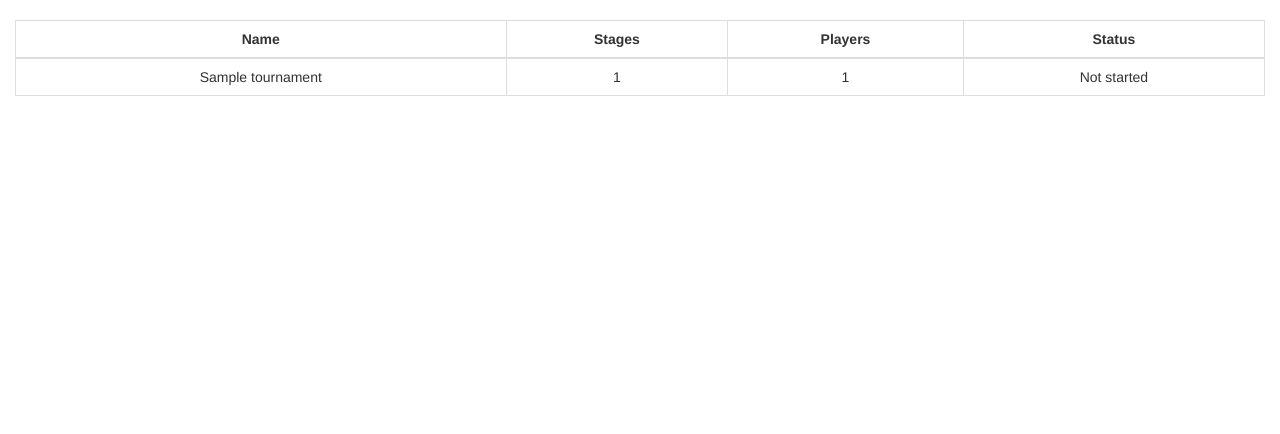
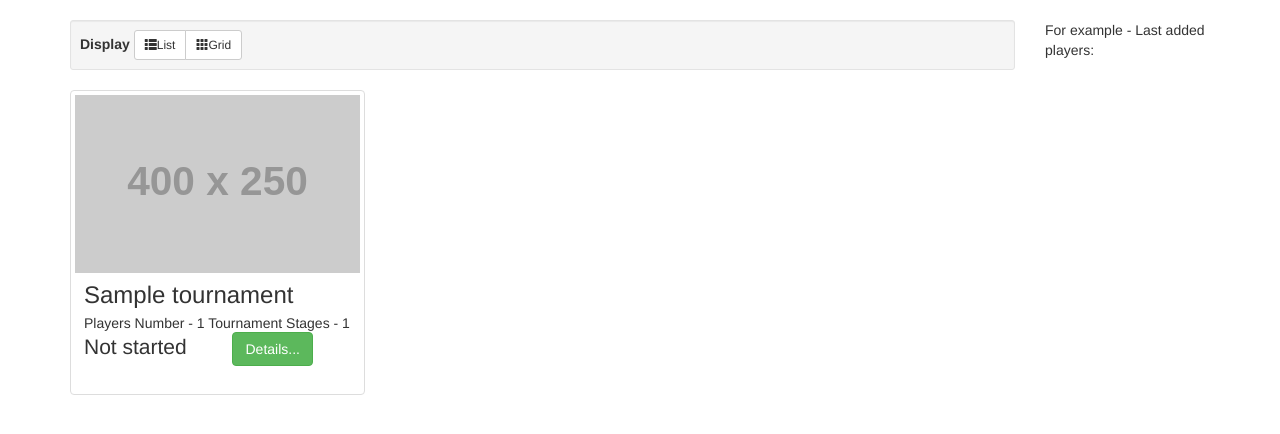
Before and after one commit to chulanovskyi/light_it_task, a Django app: template tournament/templates/tournament/main.html in a window 1280 px wide. Shown: the part 104-538 px from the top of the page. Run offline with Django 3.2, Linux system fonts and the light colour scheme; the template is opened without the code that fills it: values that come from a table or form of the project are taken from there, others are empty; tables that the repository leaves empty hold one stand-in row (values such as "Sample post"); grey boxes labelled with a size stand in for pictures from a placeholder-image service; parts of the project's set-up code (start-up, migrations or seed data) failed here and were passed over; some libraries are stand-ins or nearby versions; some web fonts are replaced.

Commit message:
Redesign main page

```diff
--- a/tournament/templates/tournament/main.html
+++ b/tournament/templates/tournament/main.html
@@ -1,57 +1,71 @@
 {% extends 'tournament/base.html' %}
 {% load static %}
 
-{% block title %}Welcome!{% endblock %}
+
+{% block title %}{{ tournament.name }}{% endblock %}
 
 {% block head %}
   <script src={% static "tournament/js/create_validation.js" %}></script>
 {% endblock %}
 
 {% block content %}
-  <div class="container-fluid text-center">
+<div class="container bs-docs-container">
+ <div class="row">
+ <div class="col-md-10" role="main">
+    <div class="well well-sm">
+        <strong>Display</strong>
+        <div class="btn-group">
+            <a href="#" id="list" class="btn btn-default btn-sm"><span class="glyphicon glyphicon-th-list">
+            </span>List</a> <a href="#" id="grid" class="btn btn-default btn-sm"><span
+                class="glyphicon glyphicon-th"></span>Grid</a>
                {% if is_admin%}
       <a href="#" data-toggle="modal" data-target="#create_modal">
-        <button class="btn btn-lg btn-success btn-create">Create tournament</button>
+        <button class="btn btn-default btn-sm">Create tournament</button>
       </a>
     {% endif %}
+        </div>
+    </div>
+    <div id="products" class="row list-group">
     {% if all_tournaments %}
-      <table class="table table-responsive table-bordered">
-        <thead class="main-table-head">
-        <tr>
+      {% for tourn in all_tournaments %}
+        <div class="item  col-xs-12 col-md-4">
+            <div class="thumbnail">
+                <img class="group list-group-image" src="http://placehold.it/400x250/000/fff" alt="" />
+                <div class="caption">
+                    <h3 class="group inner list-group-item-heading">
+                        {{ tourn.name }}</h3>
+                    <p class="group inner list-group-item-text">
+                        Players Number - {{ tourn.players.count }}
+                        Tournament Stages - {{ tourn.stage_set.count }}
+                    </p>
+                    <div class="row">
+                        <div class="col-xs-12 col-md-6">
+                            <p class="lead">{{ tourn.get_status_display }}</p>
+                        </div>
+                        <div class="col-xs-12 col-md-6">
                           {% if is_admin %}
-            <th>Edit</th>
-          {% endif %}
-          <th>Name</th>
-          <th>Stages</th>
-          <th>Players</th>
-          <th>Status</th>
-        </tr>
-        </thead>
-        <tbody class="main-table-body">
-        {% for tourn in all_tournaments %}
-          <tr class="main-table-{{ tourn.status }} tourn-link" data-href="tourn{{ tourn.pk }}">
-           {% if is_admin %}
-              <td class="btn-edit remove-action">
                               <form method="POST" action="{{ tourn.delete_tourn_url }}" >
                                 {% csrf_token %}
                                 <input type="submit" class="btn btn-primary btn-sm" value="Delete">
                               </form>
                               <form method="POST" action="{{ tourn.create_teams_url }}" >
                                 {% csrf_token %}
-                  <input type="submit" class="btn btn-primary btn-sm" value="Generate teams">
+                                <input type="submit" class="btn btn-primary btn-sm" value="Create teams">
                               </form>
-              </td>
                           {% endif %}
-            <td>{{ tourn.name }}</td>
-            <td>{{ tourn.stage_set.count }}</td>
-            <td>{{ tourn.players.count }}</td>
-            <td>{{ tourn.get_status_display }}</td>
-          </tr>
+                        <a href="tourn{{ tourn.pk }}">
+                          <button class="btn btn-success">Details...</button>
+                        </a>
+                        </div>
+                    </div>
+                </div>
+            </div>
+        </div>
           {% endfor %}
-        </tbody>
-      </table>
       {% else %}
+    <div>
       <h2>Database is empty</h2>
+    </div>
     {% endif %}
     <div class="modal fade" id="create_modal" tabindex="-1" role="dialog" aria-labelledby="create_modal_lbl">
       <div class="modal-dialog modal-sm" role="document">
@@ -74,4 +88,9 @@
       </div>
     </div>
         </div>
+    </div>
+   <div class="col-md-2">For example - Last added players:</div>
+ </div>
+</div>
+</div>
 {% endblock %}
```
Lines whose indentation alone changed are shown as unchanged.
